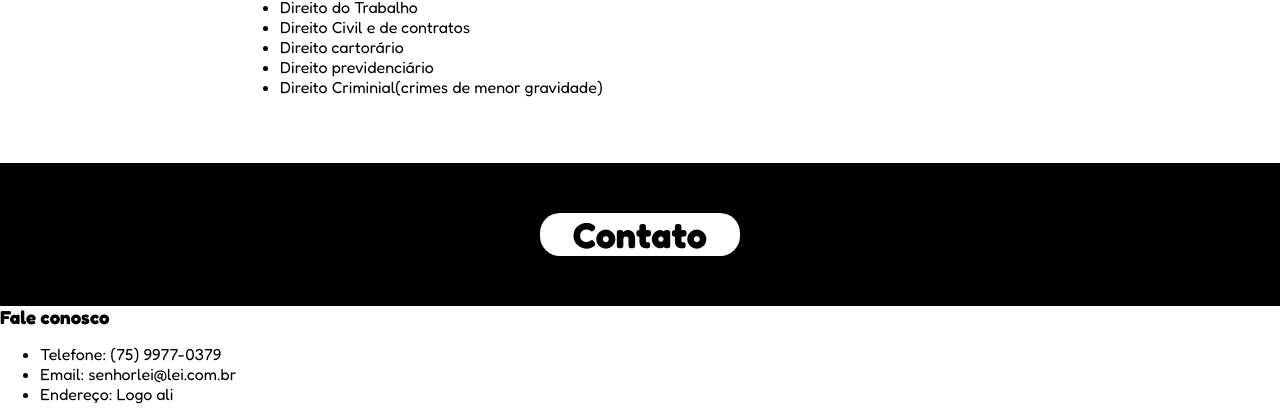
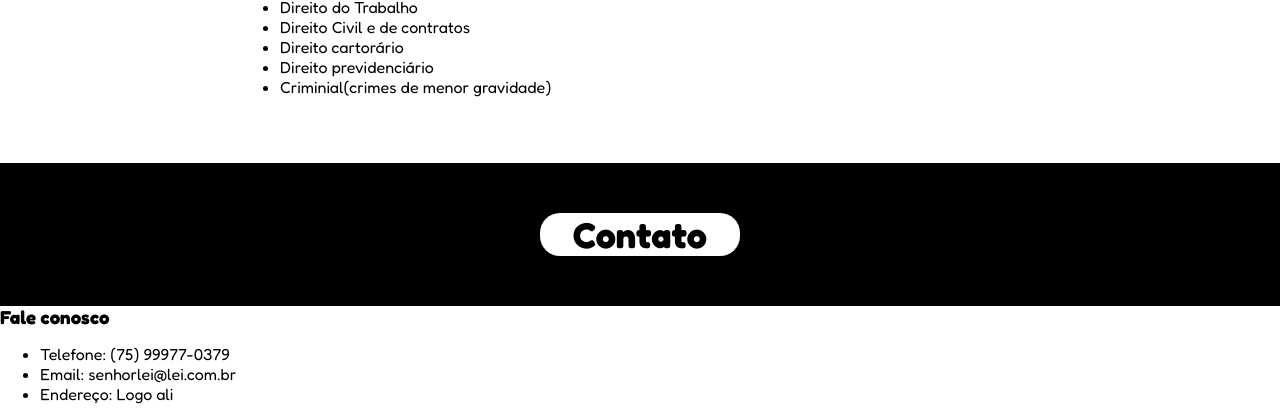
Before and after one commit to CauanS29/Senhor-Lei, a plain HTML site: page index.html in a window 1280 px wide. Shown: the part 1311-1725 px from the top of the page. Drawn offline with Linux system fonts and the light colour scheme.

Commit message:
Update index.html

```diff
--- a/index.html
+++ b/index.html
@@ -51,7 +51,7 @@
             <li>Direito Civil e de contratos</li>
             <li>Direito cartorário</li>
             <li>Direito previdenciário</li>
-            <li>Direito Criminial(crimes de menor gravidade)</li>
+            <li>Criminial(crimes de menor gravidade)</li>
         </ul>
     </div>
 
@@ -65,7 +65,7 @@
         <h3>Fale conosco</h3>
 
         <ul>
-            <li>Telefone: (75) 9977-0379</li>
+            <li>Telefone: (75) 99977-0379</li>
             <li>Email: senhorlei@lei.com.br</li>
             <li>Endereço: Logo ali</li>
         </ul>
```
